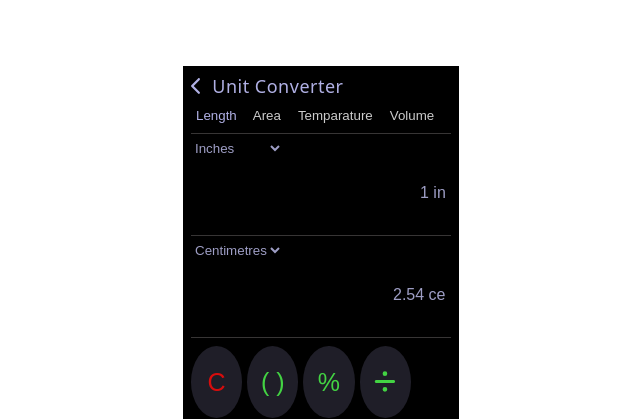
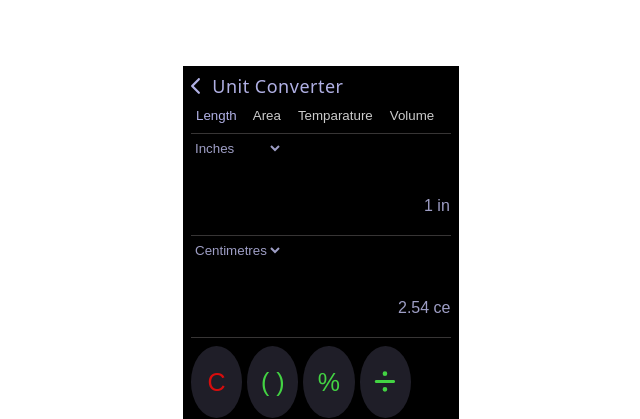
Before and after one commit to AnjumSunkesula/Calculator-App, a React (Vite) app: page / in a window 1280 px wide. Both pictures are taken after a click on the icon 578 px from the left and 268 px from the top of the page. Shown: the top 419 px of the page, without its empty margins (319-959 px from the left). Built offline with nearby package versions, Linux system fonts and the light colour scheme.

Commit message:
modified styles for ip/op-value

```diff
--- a/src/components/ScaleConverter/scaleConverter.css
+++ b/src/components/ScaleConverter/scaleConverter.css
@@ -40,22 +40,28 @@
 .from-unit, .to-unit{
     height: 12vh;
     border-bottom: 1px solid rgb(55, 53, 53);
+    position: relative;
 }
 .ip-value, .op-value{
-    position: relative;
-    top: 45px;
-    transform: translate(-50%, -50%);
+    position: absolute;
+    top: 70%;
+    transform: translateY(-50%);
     font-family: sans-serif;
     color: rgb(158, 158, 197);
+    white-space: nowrap;
+    right: 0;
 }
 .ip-value{
-    left: 137px;
+    left: 233px;
 }
 .op-value{
-    left: 110px;
+    left: 207px;
 }
 .from-unit select, .to-unit select{
     color: rgb(158, 158, 197);
     background-color: transparent;
     border: none;
 }
+.from-unit select:focus,.to-unit select:focus{
+    outline: none;
+}
```
